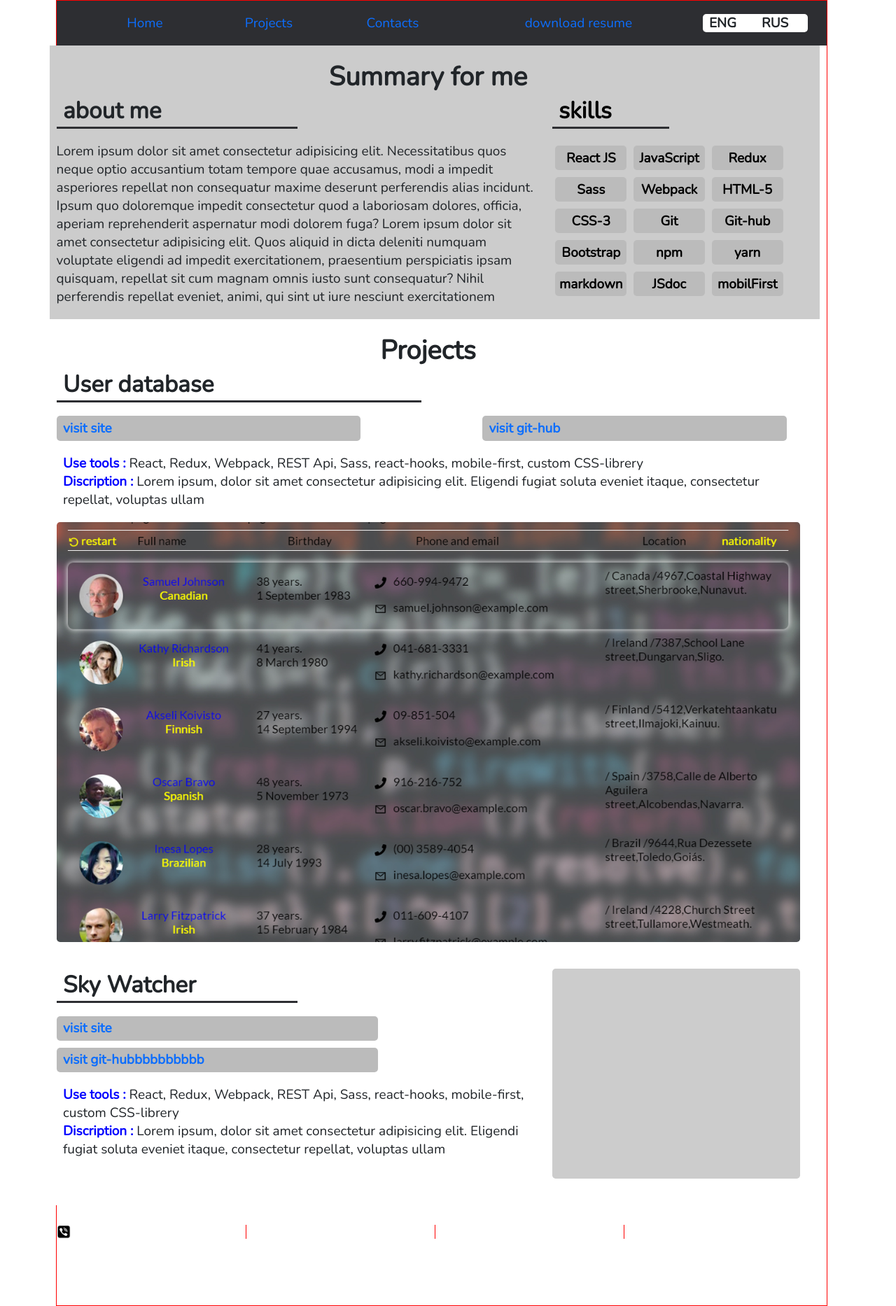
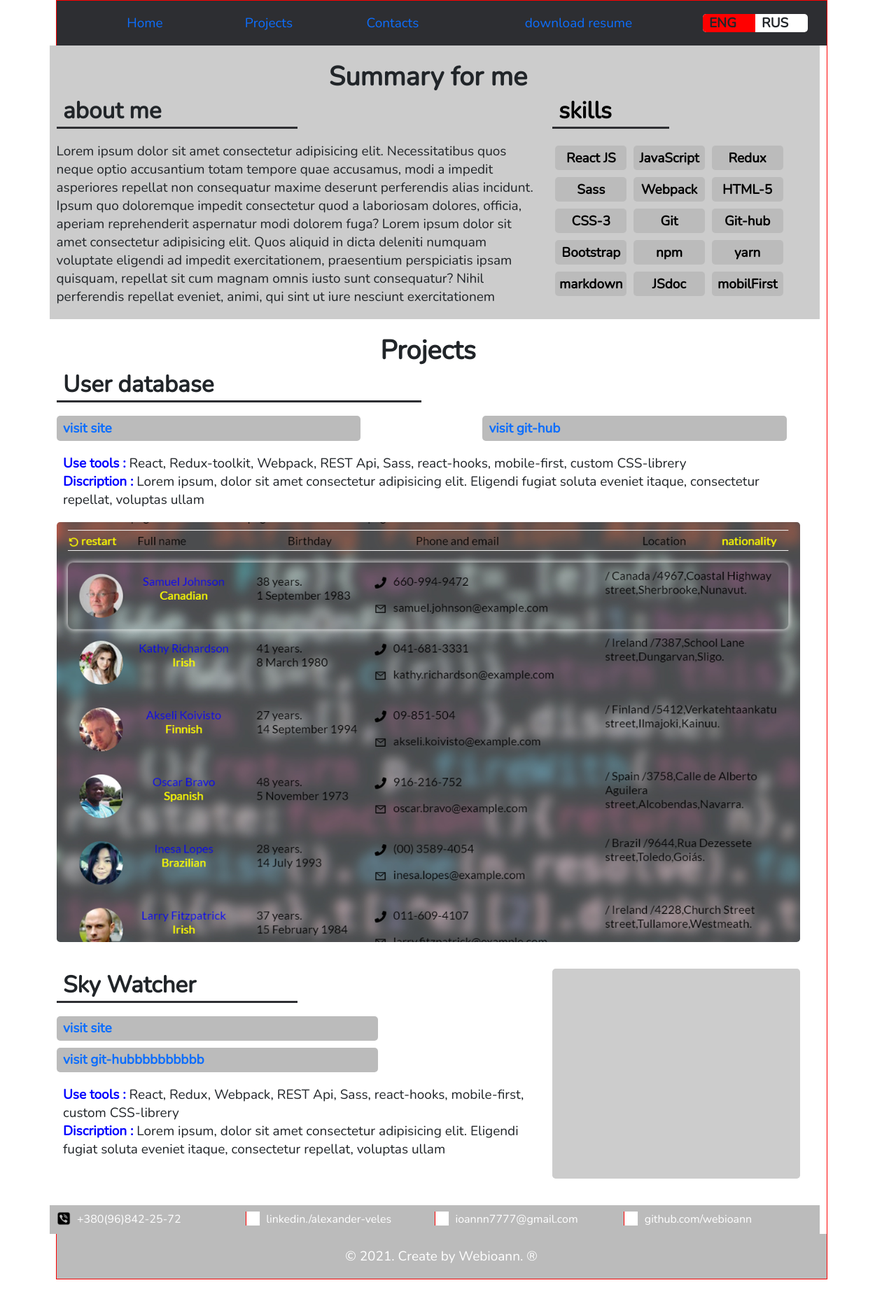
Before and after one commit to webioann/webpack-for-react, a React app: page / in a window 1280 px wide. Shown: the top 1866 px of the page at 70% size. After the commit the page ends 1828 px from the top, so only its background shows below. Built offline with nearby package versions, Linux system fonts and the light colour scheme.

Commit message:
made active button togler

```diff
--- a/src/COMPONENTS/Contacts.js
+++ b/src/COMPONENTS/Contacts.js
@@ -3,7 +3,7 @@ import './app.scss'
 
 function Contacts() {
     return (
-        <section className="contacts row">
+        <div className="contacts row">
             <a name="contacts" href="#"></a>
 
             <div className="viber col-sm-6 col-lg-3">
@@ -33,7 +33,7 @@ function Contacts() {
                     <div className="col-10">github.com/webioann</div>
                 </a>
             </div>
-        </section>
+        </div>
     )
 }
 
--- a/src/COMPONENTS/Navbar.js
+++ b/src/COMPONENTS/Navbar.js
@@ -10,15 +10,22 @@ function Navbar(props) {
     const langMode = useSelector(state => state.langMode.lang)
     const dispatch = useDispatch()
     let lang = langMode;
+    const[engButton,setEngButton] = useState("active lang col-6")
+    const[rusButton,setRusButton] = useState("lang col-6")
+
 
     const switchLangRus = () => {
         if( langMode === content.eng ) {
             dispatch(langRus())
+            setEngButton("lang col-6")
+            setRusButton("active lang col-6")
         }
     }
     const switchLangEng = () => {
         if( langMode === content.rus ) {
             dispatch(langEng())
+            setRusButton("lang col-6")
+            setEngButton("active lang col-6")
         }
     }
     return (
@@ -38,8 +45,8 @@ function Navbar(props) {
                 </a>
                 <div className="col-2">
                     <div className="lang-button row">
-                        <div className="lang col-6" onClick={switchLangEng}>ENG</div>
-                        <div className="lang col-6" onClick={switchLangRus}>RUS</div>
+                        <div className={engButton} onClick={switchLangEng}>ENG</div>
+                        <div className={rusButton} onClick={switchLangRus}>RUS</div>
                     </div>
                 </div>
             </div>
--- a/src/COMPONENTS/app.scss
+++ b/src/COMPONENTS/app.scss
@@ -2,7 +2,6 @@
 
 .app {
   color: $color-main;
-  margin-bottom: $gut-5;
   scroll-behavior: smooth;
   position: relative;
   border: 1px solid red;
@@ -32,7 +31,6 @@
     }
 
   }
-  // =====  LangButton ====
 
   // =========== Navbar =======
 
@@ -49,6 +47,10 @@
         max-width: 150px;
         background-color: #fff;
         border-radius: 5px;
+        overflow: hidden;
+        .active{
+          background-color: red;
+        }
         .lang{
           font-weight: 800;
           cursor: pointer;
@@ -182,6 +184,7 @@
 
   .contacts{
     color: #fff;
+    background-color: #bbb;
     .col-10{
       font-size: 16px;
       text-overflow: clip;
@@ -227,6 +230,7 @@
 
   .footer{
     color: #fff;
+    background-color: #bbb;
     text-align: center;
   }
 }
--- a/src/COMPONENTS/textContent.js
+++ b/src/COMPONENTS/textContent.js
@@ -23,7 +23,7 @@ export const content = {
                 siteLink: "visit site",
                 githubLink: "visit git-hub",
                 spanTools: "Use tools : ",
-                textTools: " React, Redux, Webpack, REST Api, Sass, react-hooks, mobile-first, custom CSS-librery",
+                textTools: " React, Redux-toolkit, Webpack, REST Api, Sass, react-hooks, mobile-first, custom CSS-librery",
                 spanDiscript: "Discription : ",
                 textDicript: "Lorem ipsum, dolor sit amet consectetur adipisicing elit. Eligendi fugiat soluta eveniet itaque, consectetur repellat, voluptas ullam",
             },
@@ -62,7 +62,7 @@ export const content = {
                 siteLink: "посетите сайт",
                 githubLink: "гляньте код на git-hub",
                 spanTools: "Использовал здесь : ",
-                textTools: " React, Redux, Webpack, REST Api, Sass, react-hooks, mobile-first, собственную CSS библиотеку",
+                textTools: " React, Redux-toolkit, Webpack, REST Api, Sass, react-hooks, mobile-first, собственную CSS библиотеку",
                 spanDiscript: "Описание проэкта : ",
                 textDicript: "Lorem ipsum, dolor sit amet consectetur adipisicing elit. Eligendi fugiat soluta eveniet itaque, consectetur repellat, voluptas ullam",
             },
```
Also changed, not shown: src/COMPONENTS/text.js (deleted, +0 -13 lines).
